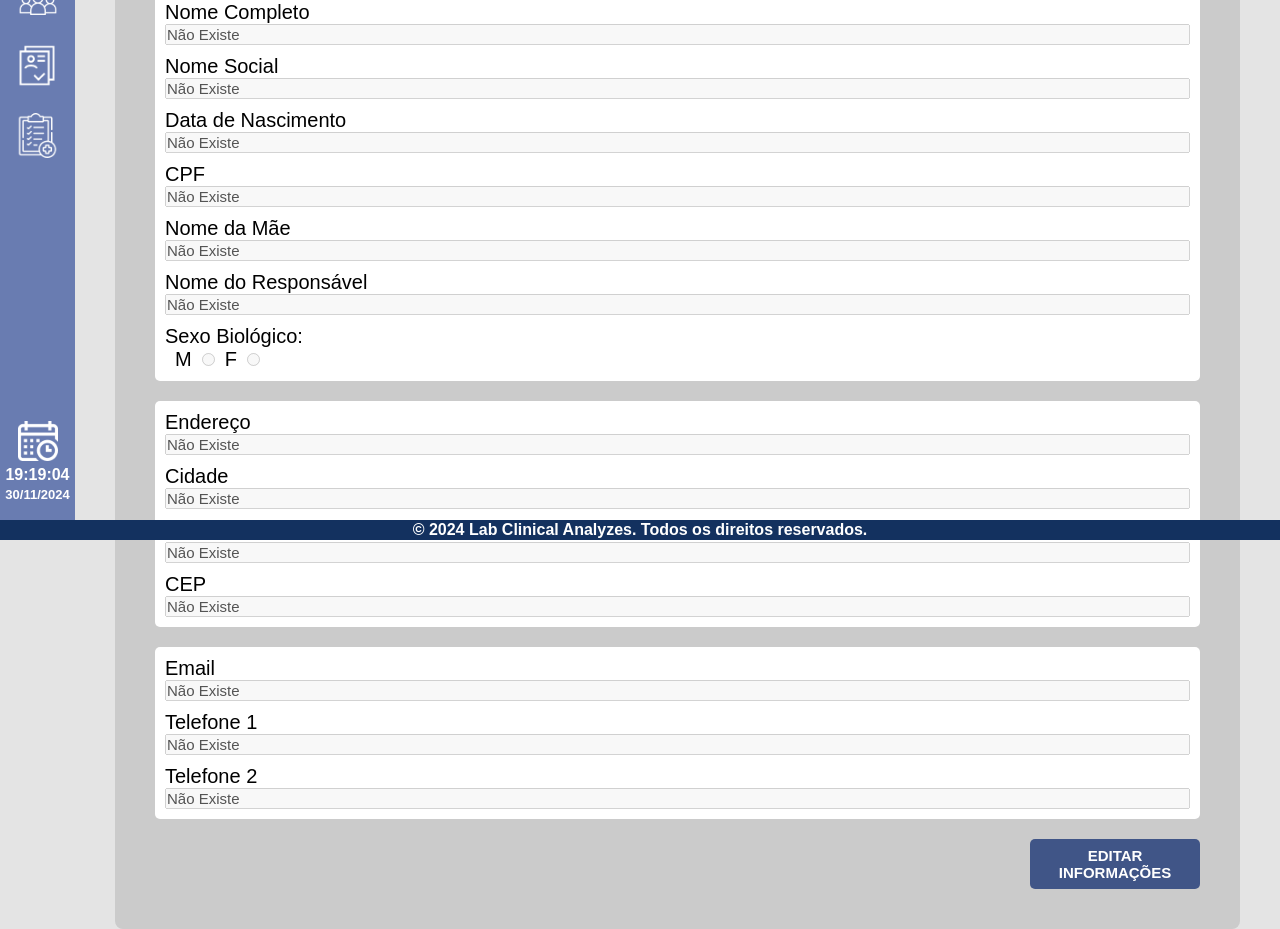
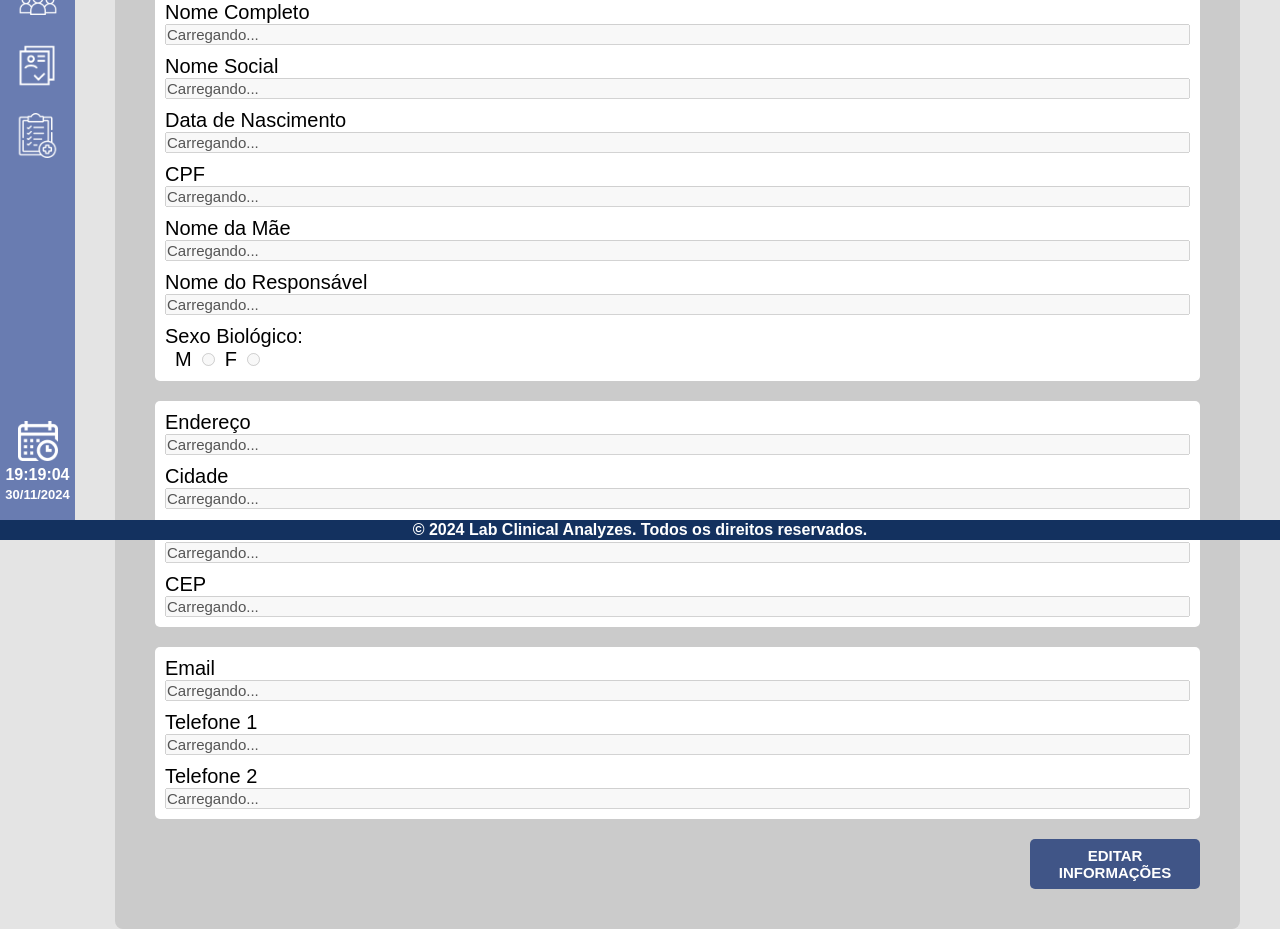
Before and after one commit to Cae003/Lab_Analises_Clinicas_IHC, a React (Create React App) app in the folder front_end/: page /Recepcionista/TodosPacientes/Paciente in a window 1280 px wide. Shown: the part 260-1189 px from the top of the page. Built offline with nearby package versions, Linux system fonts and the light colour scheme; no server answers; a web font is replaced by a local one.

Commit message:
Carregando telas

```diff
--- a/front_end/src/components/Header/header.js
+++ b/front_end/src/components/Header/header.js
@@ -1,4 +1,4 @@
-import React, { useState, useContext } from 'react';
+import React, { useState, useContext, useEffect } from 'react';
 import { Link, useNavigate } from 'react-router-dom';
 import "./header.css";
 import Logo from "../../assets/Logo_Definitiva.png";
@@ -8,9 +8,23 @@ import ConfirmaSaida from "../ConfirmaSaida/ConfirmaSaida";
 import { UserContext } from '../../stores/UserStore';
 
 const Header = () => {
+  const [rota, setRota] = useState("")
   const [showModal, setShowModal] = useState(false);
   const { userData } = useContext(UserContext);
   const navigate = useNavigate();
+
+  useEffect(() => {
+    switch (userData.accessLevel) {
+      case "Recepcionista":
+        setRota("/Recepcionista/Perfil");
+        break;
+      case "Tecnico":
+        setRota("/Tecnico/Perfil");
+        break;
+      default:
+        break;
+    }
+  }, [userData]);
 
   // Funções para manipular o modal
   const handleOpenModal = () => setShowModal(true);
@@ -28,7 +42,7 @@ const Header = () => {
       <header className="header">
         <img className="logoH" src={Logo} alt="Lab Logo"></img>
         <div className="options">
-          <Link style={{ textDecoration: "none" }} to="/Recepcionista/Perfil">
+          <Link style={{ textDecoration: "none" }} to={rota}>
             <div className="user-info">
               <img src={IconUser} alt="Ícone de Usuário"></img>
               <span>
--- a/front_end/src/pages/Perfil/Perfil.js
+++ b/front_end/src/pages/Perfil/Perfil.js
@@ -3,6 +3,7 @@ import "./Perfil.css";
 import Header from '../../components/Header/header';
 import Footer from '../../components/Footer/footer';
 import NavLateralR from '../../components/navLateral_Recep/navLateral_R';
+import NavLateralTecnico from '../../components/navLateral_Tecnico/navLateral_Tecnico';
 import { useNavigate } from 'react-router-dom';
 import { UserContext } from '../../stores/UserStore';
 
@@ -32,7 +33,11 @@ const Perfil = () => {
   return (
     <>
       <Header />
-      <NavLateralR />
+      {userData.accessLevel === "Recepcionista" ? (
+        <NavLateralR />
+      ) : userData.accessLevel === "Tecnico" ? (
+        <NavLateralTecnico />
+      ) : alert("Erro ao Selecionar a Barra Lateral")}
       <main className="main-contentP">
         <h1>Informações do Usuário</h1>
         <form onSubmit={submitButtom}>
--- a/front_end/src/pages/VerPaciente/VerPaciente.js
+++ b/front_end/src/pages/VerPaciente/VerPaciente.js
@@ -1,4 +1,4 @@
-import React, { useContext, useEffect } from 'react';
+import React, { useContext, useEffect, useState } from 'react';
 import "./VerPaciente.css";
 import Header from '../../components/Header/header';
 import NavLateralR from '../../components/navLateral_Recep/navLateral_R';
@@ -9,6 +9,7 @@ import axios from 'axios';
 
 const VerPaciente = () => {
 
+  const [isLoading, setIsLoading] = useState(true);
   const apiUrl = process.env.REACT_APP_API_URL;
   const { pacienteData, setPacienteData } = useContext(PacienteContext);
   const navigate = useNavigate();
@@ -22,6 +23,7 @@ const VerPaciente = () => {
       });
       //console.log(registropaciente);
       setPacienteData(response.data);
+      setIsLoading(false);
     } catch (error) {
       console.error("Erro ao carregar dados do paciente:", error);
     }
@@ -46,31 +48,31 @@ const VerPaciente = () => {
           <fieldset id="DadosPessoais" className="blocoDadosVP">
             <div className="form-groupVP">
               <label htmlFor="nome">RP (Registro do Paciente)</label>
-              <input disabled id="nome" type="text" maxLength="9" value={pacienteData.registropaciente || "Não Existe"} />
+              <input disabled id="nome" type="text" maxLength="9" value={isLoading ? "Carregando..." : pacienteData.registropaciente || "Não Existe"} />
             </div>
             <div className="form-groupVP">
               <label htmlFor="nome">Nome Completo</label>
-              <input disabled id="nome" type="text" value={pacienteData.nome || "Não Existe"} />
+              <input disabled id="nome" type="text" value={isLoading ? "Carregando..." : pacienteData.nome || "Não Existe"} />
             </div>
             <div className="form-groupVP">
               <label htmlFor="nomeSocial">Nome Social</label>
-              <input disabled id="nomeSocial" type="text" value={pacienteData.nomeSocial || "Não Existe"} />
+              <input disabled id="nomeSocial" type="text" value={isLoading ? "Carregando..." : pacienteData.nomeSocial || "Não Existe"} />
             </div>
             <div className="form-groupVP">
               <label htmlFor="nascimento">Data de Nascimento</label>
-              <input disabled id="nascimento" type="text" maxLength="10" value={pacienteData.datanasc || "Não Existe"} />
+              <input disabled id="nascimento" type="text" maxLength="10" value={isLoading ? "Carregando..." : pacienteData.datanasc || "Não Existe"} />
             </div>
             <div className="form-groupVP">
               <label htmlFor="cpf">CPF</label>
-              <input disabled id="cpf" type="text" maxLength="14" value={pacienteData.cpf || "Não Existe"} />
+              <input disabled id="cpf" type="text" maxLength="14" value={isLoading ? "Carregando..." : pacienteData.cpf || "Não Existe"} />
             </div>
             <div className="form-groupVP">
               <label htmlFor="nomeMae">Nome da Mãe</label>
-              <input disabled id="nomeMae" type="text" value={pacienteData.nomeMae || "Não Existe"} />
+              <input disabled id="nomeMae" type="text" value={isLoading ? "Carregando..." : pacienteData.nomeMae || "Não Existe"} />
             </div>
             <div className="form-groupVP">
               <label htmlFor="nomeResp">Nome do Responsável</label>
-              <input disabled id="nomeResp" type="text" value={pacienteData.nomeResponsavel || "Não Existe"} />
+              <input disabled id="nomeResp" type="text" value={isLoading ? "Carregando..." : pacienteData.nomeResponsavel || "Não Existe"} />
             </div>
             <div className="form-groupVP">
               <label>Sexo Biológico: </label>
@@ -86,34 +88,34 @@ const VerPaciente = () => {
           <fieldset id="DadosEndereco" className="blocoDadosVP">
             <div className="form-groupVP">
               <label htmlFor="endereco">Endereço</label>
-              <input disabled id="endereco" type="text" value={pacienteData.endereco || "Não Existe"} />
+              <input disabled id="endereco" type="text" value={isLoading ? "Carregando..." : pacienteData.endereco || "Não Existe"} />
             </div>
             <div className="form-groupVP">
               <label htmlFor="cidade">Cidade</label>
-              <input disabled id="cidade" type="text" value={pacienteData.cidade || "Não Existe"} />
+              <input disabled id="cidade" type="text" value={isLoading ? "Carregando..." : pacienteData.cidade || "Não Existe"} />
             </div>
             <div className="form-groupVP">
               <label htmlFor="bairro">Bairro</label>
-              <input disabled id="bairro" type="text" value={pacienteData.bairro || "Não Existe"} />
+              <input disabled id="bairro" type="text" value={isLoading ? "Carregando..." : pacienteData.bairro || "Não Existe"} />
             </div>
             <div className="form-groupVP">
               <label htmlFor="cep">CEP</label>
-              <input disabled id="cep" type="text" maxLength="9" value={pacienteData.cep || "Não Existe"} />
+              <input disabled id="cep" type="text" maxLength="9" value={isLoading ? "Carregando..." : pacienteData.cep || "Não Existe"} />
             </div>
           </fieldset>
 
           <fieldset id="Contatos" className="blocoDadosVP">
             <div className="form-groupVP">
               <label htmlFor="email">Email</label>
-              <input disabled id="email" type="email" value={pacienteData.email || "Não Existe"} />
+              <input disabled id="email" type="email" value={isLoading ? "Carregando..." : pacienteData.email || "Não Existe"} />
             </div>
             <div className="form-groupVP">
               <label htmlFor="telefone1">Telefone 1</label>
-              <input disabled id="telefone1" type="tel" value={pacienteData.telefone1 || "Não Existe"} />
+              <input disabled id="telefone1" type="tel" value={isLoading ? "Carregando..." : pacienteData.telefone1 || "Não Existe"} />
             </div>
             <div className="form-groupVP">
               <label htmlFor="telefone2">Telefone 2</label>
-              <input disabled id="telefone2" type="tel" value={pacienteData.telefone2 || "Não Existe"} />
+              <input disabled id="telefone2" type="tel" value={isLoading ? "Carregando..." : pacienteData.telefone2 || "Não Existe"} />
             </div>
           </fieldset>
 
```
Also changed, not shown: front_end/src/pages/Login/login.css (line endings or trailing spaces).
